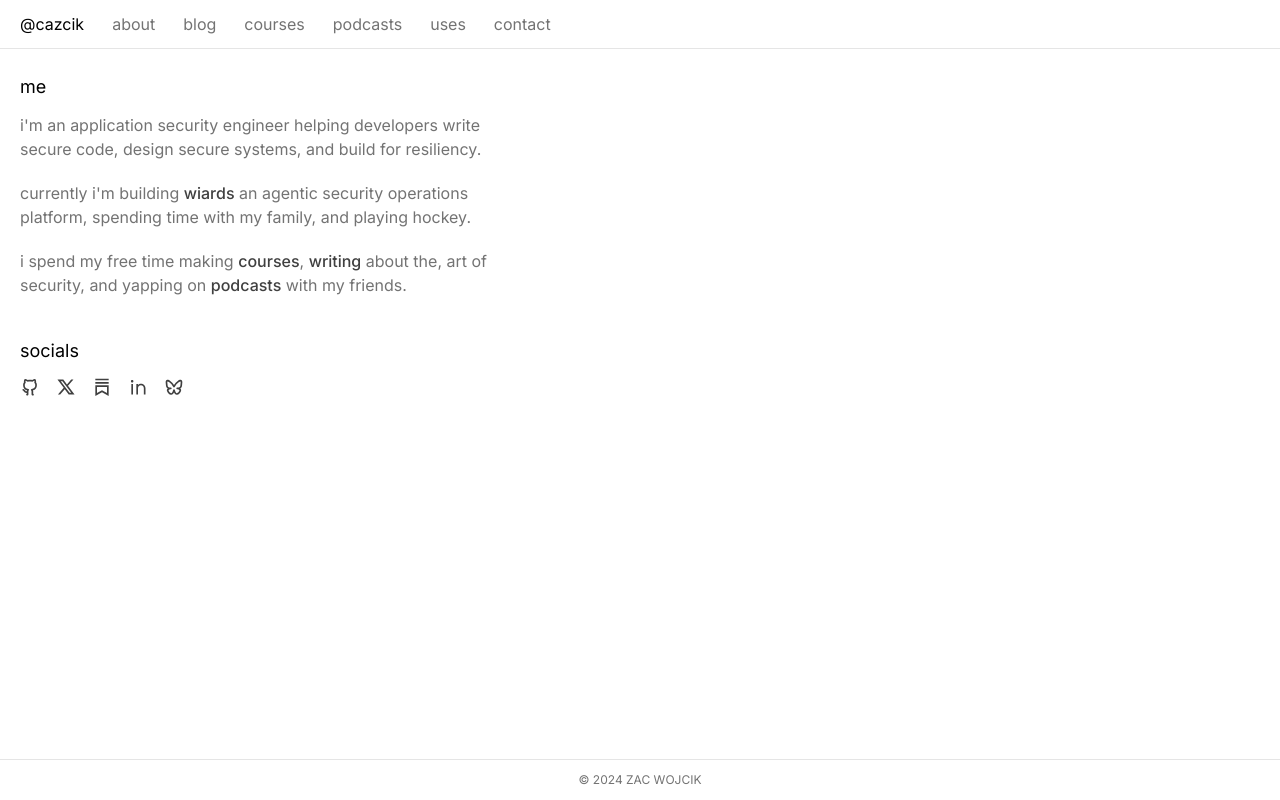
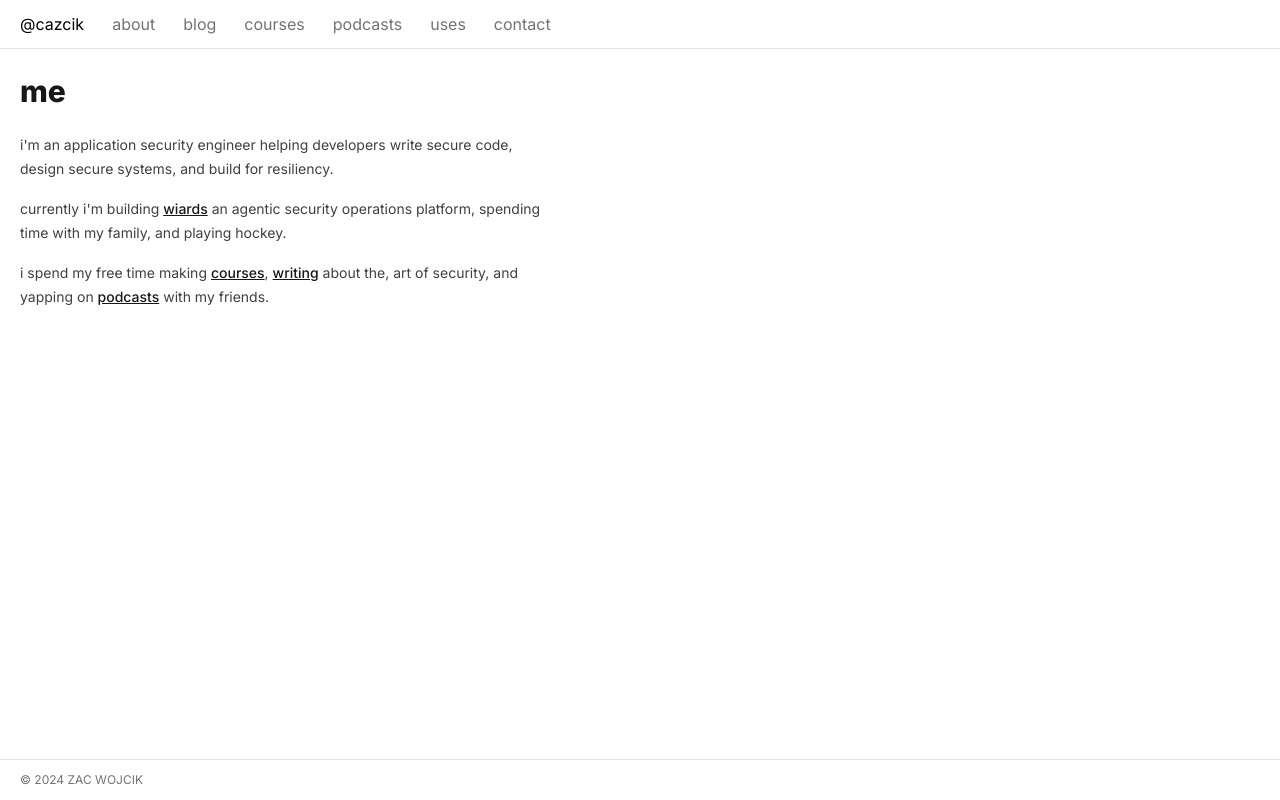
Before and after one commit to cazcik/website, a Next.js app: page / in a window 1280 px wide. Built offline with nearby package versions, Linux system fonts and the light colour scheme.

Commit message:
use prose

```diff
--- a/app/(landing)/about/page.tsx
+++ b/app/(landing)/about/page.tsx
@@ -4,14 +4,54 @@ export const metadata: Metadata = {
   title: "about",
 };
 
+function getYears(startDate: string) {
+  const start = new Date(startDate);
+  const today = new Date();
+
+  let years = today.getFullYear() - start.getFullYear();
+
+  if (
+    today.getMonth() < start.getMonth() ||
+    (today.getMonth() === start.getMonth() && today.getDate() < start.getDate())
+  ) {
+    years--; // subtract one year if start hasn't happened yet.
+  }
+
+  return years;
+}
+
 export default function AboutPage() {
   return (
-    <div className="px-5 py-6 space-y-5">
-      <section>
-        <h1 className="text-black dark:text-white text-lg pb-3 lowercase">
-          About
-        </h1>
-      </section>
-    </div>
+    <article className="prose prose-sm prose-neutral dark:prose-invert px-5 py-6 lowercase">
+      <h1>About</h1>
+      <p>Hi I'm Zac Wojcik.</p>
+      <p>
+        I'm an application/product security engineer, founder, writer, and
+        teacher from Detroit, Michigan. I'm {getYears("1996-11-05T00:00:00Z")}{" "}
+        years old and I've been working in security for about{" "}
+        {getYears("2020-02-01T00:00:00Z")} years.
+      </p>
+      <p>
+        I've lived in Detroit Michigan my whole life with my wife, daughter, and
+        son. While we do love it here, this is more than likely going to change
+        very soon. Something a little more tropical is in our future. 🌴
+      </p>
+      <p>
+        Since I'm not very prolific in the bug bounty or open source space, you
+        won't find me dropping crazy POC's or bounty announcements. Mostly I
+        just try my best to keep things simple, safe, and boring.
+      </p>
+      <p>
+        Security is a team sport and involves lots of collaboration and
+        partnerships from various places in your company, organization, or
+        community. There is room for both deep research as well as practical
+        operational lessons. I tend to fall in the latter category.
+      </p>
+      <p>
+        Outside of work and family I enjoy spending time outdoors and playing
+        ice hockey. I've been playing hockey for{" "}
+        {getYears("2003-01-01T00:00:00Z")} years and love the game immensely. 🏒
+      </p>
+    </article>
   );
 }
--- a/app/(landing)/blog/page.tsx
+++ b/app/(landing)/blog/page.tsx
@@ -6,12 +6,8 @@ export const metadata: Metadata = {
 
 export default function BlogPage() {
   return (
-    <div className="px-5 py-6 space-y-5">
-      <section>
-        <h1 className="text-black dark:text-white text-lg pb-3 lowercase">
-          Blog
-        </h1>
-      </section>
-    </div>
+    <article className="prose prose-sm prose-neutral dark:prose-invert px-5 py-6 lowercase">
+      <h1>Blog</h1>
+    </article>
   );
 }
--- a/app/(landing)/contact/page.tsx
+++ b/app/(landing)/contact/page.tsx
@@ -6,12 +6,8 @@ export const metadata: Metadata = {
 
 export default function ContactPage() {
   return (
-    <div className="px-5 py-6 space-y-5">
-      <section>
-        <h1 className="text-black dark:text-white text-lg pb-3 lowercase">
-          Contact
-        </h1>
-      </section>
-    </div>
+    <article className="prose prose-sm prose-neutral dark:prose-invert px-5 py-6 lowercase">
+      <h1>Contact</h1>
+    </article>
   );
 }
--- a/app/(landing)/courses/page.tsx
+++ b/app/(landing)/courses/page.tsx
@@ -6,12 +6,8 @@ export const metadata: Metadata = {
 
 export default function CoursesPage() {
   return (
-    <div className="px-5 py-6 space-y-5">
-      <section>
-        <h1 className="text-black dark:text-white text-lg pb-3 lowercase">
-          Courses
-        </h1>
-      </section>
-    </div>
+    <article className="prose prose-sm prose-neutral dark:prose-invert px-5 py-6 lowercase">
+      <h1>Courses</h1>
+    </article>
   );
 }
--- a/app/(landing)/layout.tsx
+++ b/app/(landing)/layout.tsx
@@ -1,5 +1,12 @@
 import NavLink from "./_components/nav-link";
 import MobileMenu from "./_components/mobile-menu";
+import {
+  RiGithubLine,
+  RiTwitterXLine,
+  RiLinkedinLine,
+  RiBlueskyLine,
+} from "@remixicon/react";
+import Link from "next/link";
 
 const navigation = [
   {
@@ -37,9 +44,9 @@ export default function LandingLayout({
 
   return (
     <div className="flex min-h-dvh flex-col">
-      <header className="px-5 py-3 border-b border-neutral-200 dark:border-neutral-800">
-        <div className="flex items-center gap-x-10">
-          <nav className="hidden sm:flex items-center gap-x-7">
+      <header className="border-b border-neutral-200 px-5 py-3 dark:border-neutral-800">
+        <div className="flex max-w-2xl items-center gap-x-10">
+          <nav className="hidden items-center gap-x-7 sm:flex">
             <NavLink href="/">@cazcik</NavLink>
             {navigation.map((item) => (
               <NavLink key={item.href} href={item.href}>
@@ -47,7 +54,7 @@ export default function LandingLayout({
               </NavLink>
             ))}
           </nav>
-          <div className="sm:hidden flex items-center justify-between w-full">
+          <div className="flex w-full items-center justify-between sm:hidden">
             <div>
               <NavLink href="/">@cazcik</NavLink>
             </div>
@@ -58,12 +65,14 @@ export default function LandingLayout({
         </div>
       </header>
       <main className="grow">
-        <div className="max-w-lg">{children}</div>
+        <div className="max-w-2xl">{children}</div>
       </main>
-      <footer className="px-5 py-3 border-t border-neutral-200 dark:border-neutral-800">
-        <p className="text-center uppercase text-xs">
-          &copy; {currentYear} Zac Wojcik
-        </p>
+      <footer className="border-t border-neutral-200 px-5 py-3 dark:border-neutral-800">
+        <div className="max-w-2xl">
+          <div>
+            <p className="text-xs uppercase">&copy; {currentYear} Zac Wojcik</p>
+          </div>
+        </div>
       </footer>
     </div>
   );
--- a/app/(landing)/page.tsx
+++ b/app/(landing)/page.tsx
@@ -1,109 +1,36 @@
-import {
-  RiGithubLine,
-  RiTwitterXLine,
-  RiLinkedinLine,
-  RiBlueskyLine,
-} from "@remixicon/react";
 import Link from "next/link";
 
 export default function IndexPage() {
   return (
     <div>
       <div>
-        <div className="px-5 py-6 space-y-5">
+        <article className="prose prose-sm prose-neutral dark:prose-invert px-5 py-6 lowercase">
           <section>
-            <h1 className="text-black dark:text-white text-lg pb-3">me</h1>
-            <p className="lowercase text-neutral-500 dark:text-neutral-400 pb-5">
+            <h1>me</h1>
+            <p>
               I'm an application security engineer helping developers write
               secure code, design secure systems, and build for resiliency.
             </p>
-            <p className="lowercase text-neutral-500 dark:text-neutral-400 pb-5">
+            <p>
               Currently I'm building{" "}
               <Link
                 href="https://wiards.io"
                 target="_blank"
                 rel="noopener noreferrer"
-                className="text-neutral-700 hover:text-black dark:text-neutral-300 dark:hover:text-white font-medium"
               >
                 Wiards
               </Link>{" "}
               an agentic security operations platform, spending time with my
               family, and playing hockey.
             </p>
-            <p className="lowercase text-neutral-500 dark:text-neutral-400 pb-5">
-              I spend my free time making{" "}
-              <Link
-                href="/courses"
-                className="text-neutral-700 hover:text-black dark:text-neutral-300 dark:hover:text-white font-medium"
-              >
-                courses
-              </Link>
-              ,{" "}
-              <Link
-                href="/courses"
-                className="text-neutral-700 hover:text-black dark:text-neutral-300 dark:hover:text-white font-medium"
-              >
-                writing
-              </Link>{" "}
-              about the, Art of Security, and yapping on{" "}
-              <Link
-                href="/courses"
-                className="text-neutral-700 hover:text-black dark:text-neutral-300 dark:hover:text-white font-medium"
-              >
-                podcasts
-              </Link>{" "}
-              with my friends.
+            <p>
+              I spend my free time making <Link href="/courses">courses</Link>,{" "}
+              <Link href="/courses">writing</Link> about the, Art of Security,
+              and yapping on <Link href="/courses">podcasts</Link> with my
+              friends.
             </p>
           </section>
-          <section>
-            <h1 className="text-black dark:text-white text-lg pb-3">socials</h1>
-            <div className="flex items-center space-x-4">
-              <Link
-                href="https://github.com/cazcik"
-                target="_blank"
-                rel="noopener noreferrer"
-              >
-                <RiGithubLine className="text-neutral-700 dark:text-neutral-300 hover:text-black dark:hover:text-white size-5" />
-              </Link>
-              <Link
-                href="https://x.com/cazcik"
-                target="_blank"
-                rel="noopener noreferrer"
-              >
-                <RiTwitterXLine className="text-neutral-700 dark:text-neutral-300 hover:text-black dark:hover:text-white size-5" />
-              </Link>
-              <Link
-                href="https://substack.com/@cazcik"
-                target="_blank"
-                rel="noopener noreferrer"
-              >
-                <div className="text-neutral-700 dark:text-neutral-300 hover:text-black dark:hover:text-white size-5">
-                  <svg
-                    xmlns="http://www.w3.org/2000/svg"
-                    viewBox="0 0 24 24"
-                    className="fill-current"
-                  >
-                    <path d="M20 22.724l-8-4.572-8 4.572V10h16V22.724zM12 15.849l6 3.428V12H6v7.276L12 15.849zM4 6H20V8H4zM4 2H20V4H4z"></path>
-                  </svg>
-                </div>
-              </Link>
-              <Link
-                href="https://linkedin.com/in/cazcik"
-                target="_blank"
-                rel="noopener noreferrer"
-              >
-                <RiLinkedinLine className="text-neutral-700 dark:text-neutral-300 hover:text-black dark:hover:text-white size-5" />
-              </Link>
-              <Link
-                href="https://bsky.app/profile/cazcik.com"
-                target="_blank"
-                rel="noopener noreferrer"
-              >
-                <RiBlueskyLine className="text-neutral-700 dark:text-neutral-300 hover:text-black dark:hover:text-white size-5" />
-              </Link>
-            </div>
-          </section>
-        </div>
+        </article>
       </div>
     </div>
   );
--- a/app/(landing)/podcasts/page.tsx
+++ b/app/(landing)/podcasts/page.tsx
@@ -6,12 +6,8 @@ export const metadata: Metadata = {
 
 export default function PodcastsPage() {
   return (
-    <div className="px-5 py-6 space-y-5">
-      <section>
-        <h1 className="text-black dark:text-white text-lg pb-3 lowercase">
-          Podcasts
-        </h1>
-      </section>
-    </div>
+    <article className="prose prose-sm prose-neutral dark:prose-invert px-5 py-6 lowercase">
+      <h1>Podcasts</h1>
+    </article>
   );
 }
--- a/app/(landing)/uses/page.tsx
+++ b/app/(landing)/uses/page.tsx
@@ -6,12 +6,8 @@ export const metadata: Metadata = {
 
 export default function UsesPage() {
   return (
-    <div className="px-5 py-6 space-y-5">
-      <section>
-        <h1 className="text-black dark:text-white text-lg pb-3 lowercase">
-          Uses
-        </h1>
-      </section>
-    </div>
+    <article className="prose prose-sm prose-neutral dark:prose-invert px-5 py-6 lowercase">
+      <h1>Uses</h1>
+    </article>
   );
 }
--- a/app/globals.css
+++ b/app/globals.css
@@ -1,4 +1,5 @@
 @import "tailwindcss";
+@plugin "@tailwindcss/typography";
 
 @theme {
   --font-sans: "Inter", sans-serif;
```
Also changed, not shown: package.json (+7 -0 lines), 1 other file (tests, documents, lock files or other folders).
